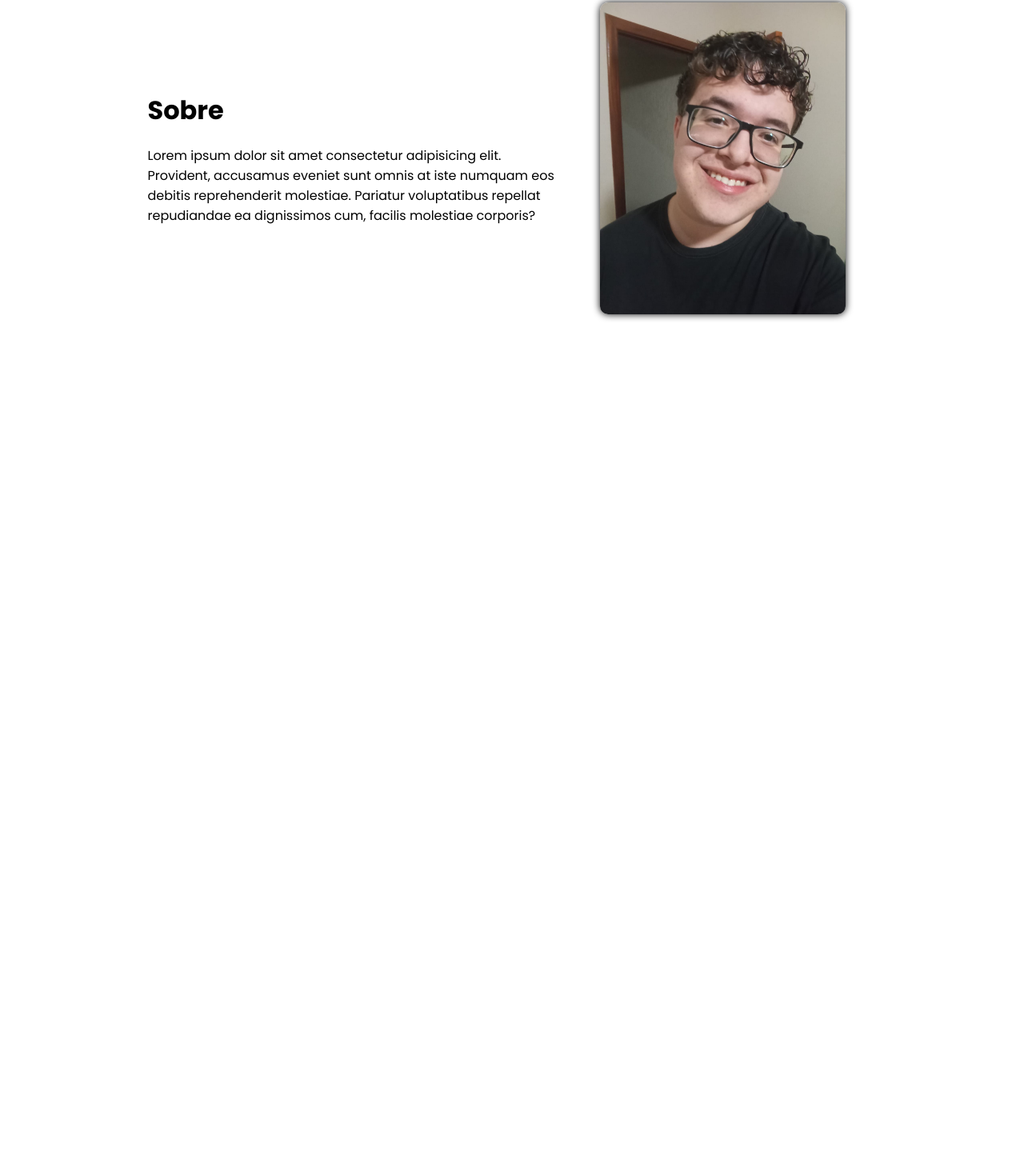
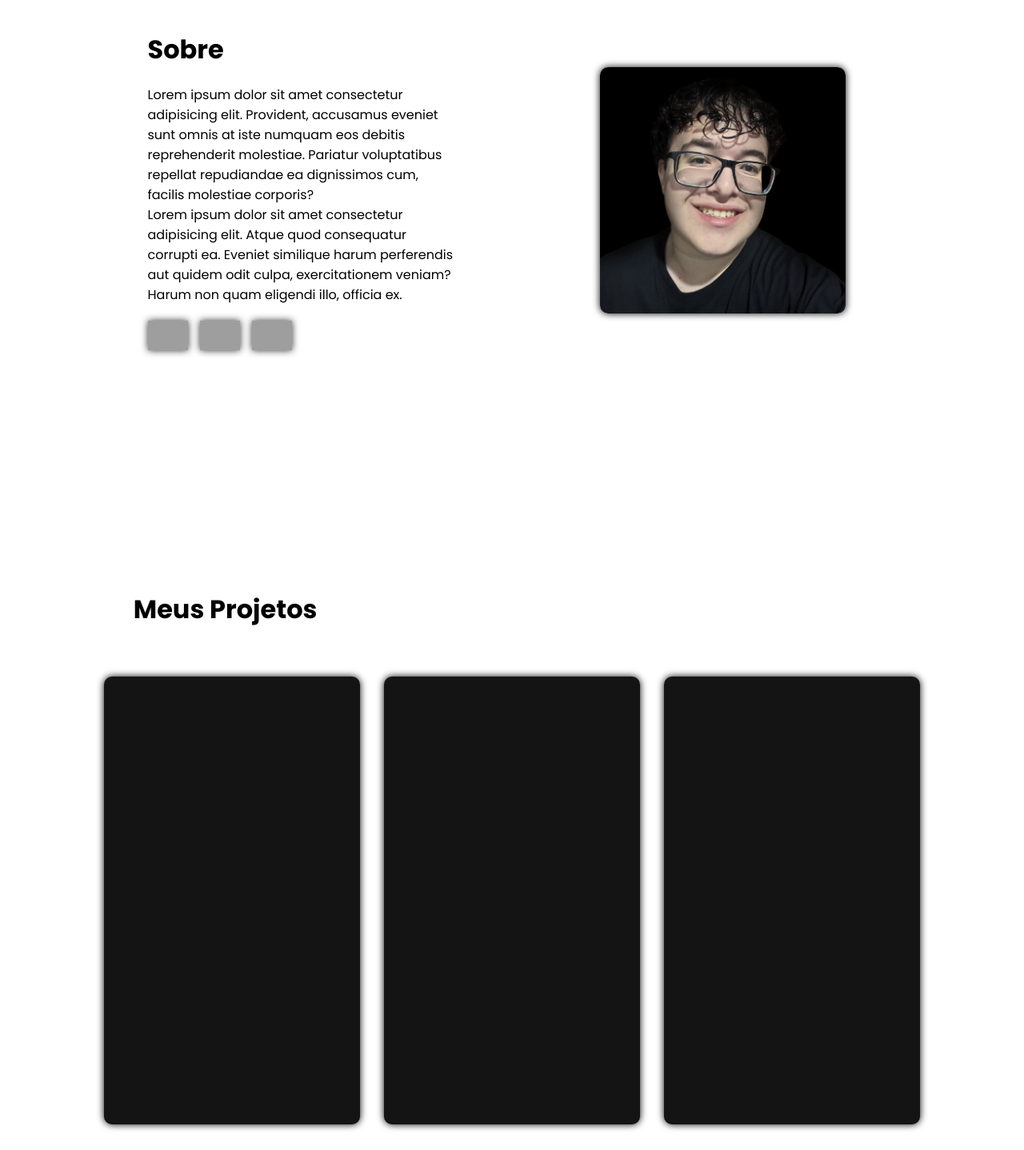
Before and after one commit to BrunoOller/MyPortfolio, a plain HTML site: page index.html in a window 1280 px wide. Shown: the part 1122-2560 px from the top of the page at 80% size. Before the commit the page ends 1680 px from the top, so only its background shows below. Drawn offline with Linux system fonts and the light colour scheme; grey boxes are pictures that could not be loaded.

Commit message:
Atualizando o Portfolio, colocando a section de projetos.

```diff
--- a/index.html
+++ b/index.html
@@ -11,8 +11,8 @@
     <header class="h-home">
         <nav class="n-bar">
             <ul>
-                <li><a href="#">Sobre</a></li>
-                <li><a href="#">Projetos</a></li>
+                <li><a href="#about">Sobre</a></li>
+                <li><a href="#projects">Projetos</a></li>
                 <li><a href="#"><i class="fa-brands fa-twitter"></i></a></li>
             </ul>
         </nav>
@@ -21,16 +21,33 @@
         <div class="gif">
             <img src="./src/img/banner.gif" alt="Gif">
         </div>
-        <div class="sobre">
+        <div class="sobre" id="about">
             <div class="texts">
                 <h1 class="title-01">Sobre</h1>
-                <p class="text-ap">Lorem ipsum dolor sit amet consectetur adipisicing elit. Provident, accusamus eveniet sunt omnis at iste numquam eos debitis reprehenderit molestiae. Pariatur voluptatibus repellat repudiandae ea dignissimos cum, facilis molestiae corporis?</p>
+                <p class="text-ap">Lorem ipsum dolor sit amet consectetur adipisicing elit. Provident, accusamus eveniet sunt omnis at iste numquam eos debitis reprehenderit molestiae. Pariatur voluptatibus repellat repudiandae ea dignissimos cum, facilis molestiae corporis? <br> Lorem ipsum dolor sit amet consectetur adipisicing elit. Atque quod consequatur corrupti ea. Eveniet similique harum perferendis aut quidem odit culpa, exercitationem veniam? Harum non quam eligendi illo, officia ex.</p>
+                <div class="tecnologias">
+                    <img src="https://raw.githubusercontent.com/devicons/devicon/master/icons/html5/html5-original.svg" alt="Icone do HTML5">
+                    <img src="https://raw.githubusercontent.com/devicons/devicon/master/icons/css3/css3-original.svg" alt="Icone do CSS3">
+                    <img src="https://raw.githubusercontent.com/devicons/devicon/master/icons/javascript/javascript-original.svg" alt="Icone do JavaScript">
+                </div>
             </div>
             <div class="f-div">
-                <img class="foto" src="./src/img/bru-ft.jpg" alt="Imagem do perfil">
+                <img class="foto" src="./src/img/bru-ft00.png" alt="Imagem do Bruno">
+            </div>
+        </div>
+        <div class="projetos" id="projects">
+            <h1 class="title-p">Meus Projetos</h1>
+            <div class="p-proj">
+                <div class="p1"></div>
+                <div class="p2"></div>
+                <div class="p3"></div>
             </div>
         </div>
     </main>
     <footer></footer>
+
+    <a href="#" class="button-up">
+        <i class="fa-solid fa-arrow-up"></i>
+    </a>
 </body>
 </html>
--- a/src/style.css
+++ b/src/style.css
@@ -29,6 +29,25 @@ a {
 
 li {
     list-style: none;
+}
+
+.button-up {
+    width: 50px;
+    height: 50px;
+    border-radius: 50%;
+    background-color: #000000;
+    box-shadow: 0 0 10px #000000;
+    display: flex;
+    justify-content: center;
+    align-items: center;
+    position: fixed;
+    bottom: 15px;
+    right: 15px;
+
+    & i {
+        font-size: 15pt;
+        color: #ffffff;
+    }
 }
 
 .h-home {
@@ -93,7 +112,7 @@ li {
 
 .sobre {
     width: 100%;
-    height: 90vh;
+    height: 100vh;
     display: flex;
     justify-content: center;
     align-items: center;
@@ -105,6 +124,25 @@ li {
         display: flex;
         flex-direction: column;
         gap: 20px;
+
+        & .text-ap {
+            width: 75%;
+        }
+    }
+
+    & .tecnologias {
+        width: 40%;
+        height: auto;
+        display: flex;
+        justify-content: start;
+        gap: 15px;
+
+        & img {
+            cursor: pointer;
+            width: 50px;
+            height: auto;
+            filter: drop-shadow(0 0 5px #000000d0);
+        }
     }
 
     & .f-div {
@@ -121,3 +159,34 @@ li {
         }
     }
 }
+
+.projetos {
+    width: 100%;
+    height: 100vh;
+    display: flex;
+    flex-direction: column;
+    justify-content: start;
+    align-items: center;
+    gap: 60px;
+
+    & .title-p {
+        padding: 100px 56% 0 0;
+    }
+
+    & .p-proj {
+        width: 80%;
+        height: auto;
+        display: flex;
+        justify-content: center;
+        align-items: center;
+        gap: 30px;
+
+        & .p1, .p2, .p3 {
+            width: 320px;
+            height: 560px;
+            background-color: #141414;
+            box-shadow: 0 0 10px #000000;
+            border-radius: 10px;
+        }
+    }
+}
```
Also changed, not shown: src/img/bru-ft.jpg (deleted), src/img/bru-ft00.png (added), 1 other file.
